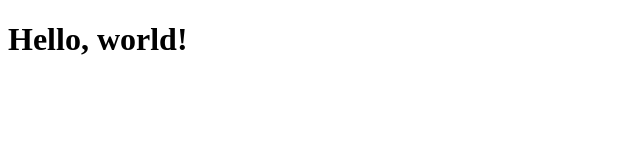
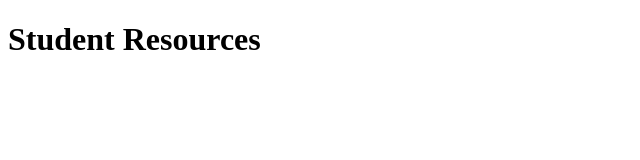
Before and after one commit to Marizol97/Student-resources-, a plain HTML site: page index.html in a window 1280 px wide. Shown: the whole page, without its empty margins (0-640 px from the left). Drawn offline with Linux system fonts and the light colour scheme.

Commit message:
new folder

```diff
--- a/index.html
+++ b/index.html
@@ -6,6 +6,6 @@
     <title>Bootstrap demo</title>
   </head>
   <body>
-    <h1>Hello, world!</h1>
+    <h1>Student Resources</h1>
   </body>
 </html>
```
